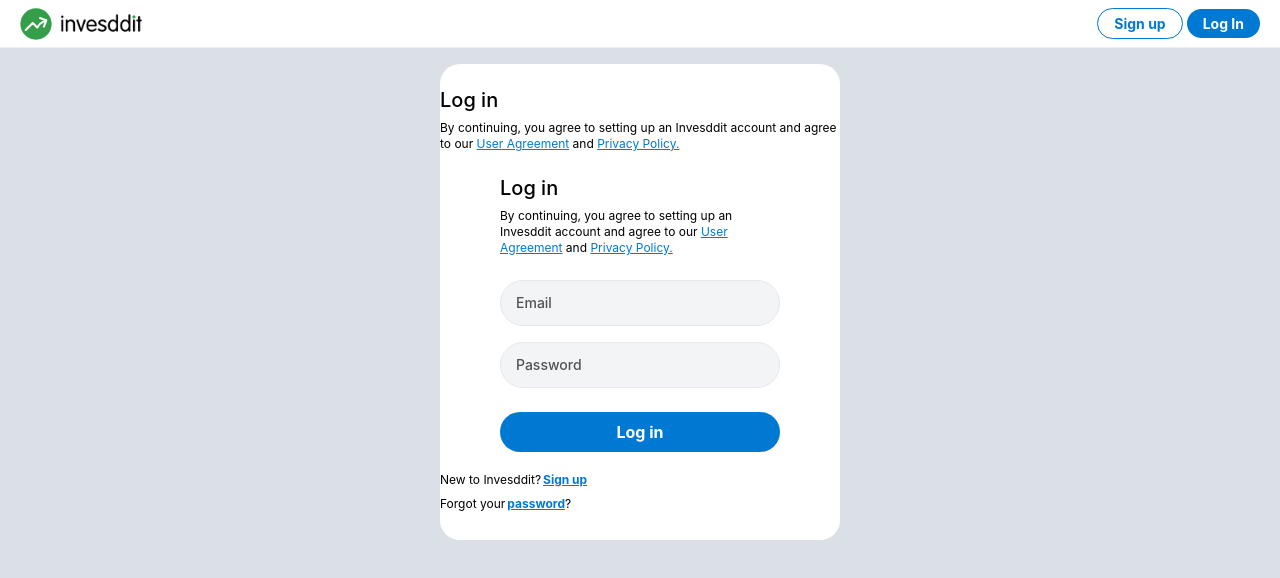
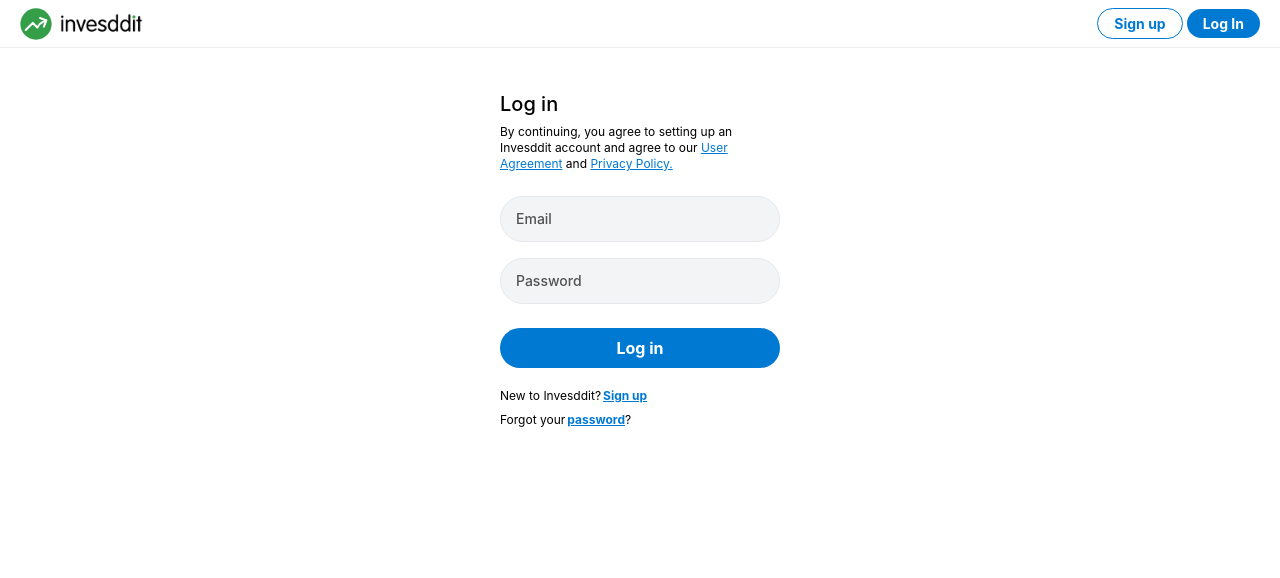
Before and after one commit to ayrt-n/invesddit, a React (Create React App) app: page /login in a window 1280 px wide. Shown: the top 578 px of the page. Built offline with nearby package versions, Linux system fonts and the light colour scheme; what tailwind-gradient-mask-image would draw is missing.

Commit message:
Add links prop to pass to login/signup forms

```diff
--- a/src/components/Login.js
+++ b/src/components/Login.js
@@ -2,15 +2,7 @@ import React from 'react';
 import LoginForm from './LoginForm';
 
 function Login() {
-  return (
-    <div className="max-w-[400px] bg-canvas-light mx-auto overflow-auto mt-4 rounded-[20px]">
-      <div className="my-[24px]">
-        <h1 className="font-medium text-[20px] leading-[24px]">Log in</h1>
-        <p className="mt-[8px] text-[12px] leading-[16px]">
-          By continuing, you agree to setting up an Invesddit account and agree to our <a href="/user-agreement" target="_blank" className="underline text-primary-500">User Agreement</a> and <a href="/user-agreement" target="_blank" className="underline text-primary-500">Privacy Policy.</a>
-        </p>
-      </div>
-      <LoginForm />
+  const loginLinks = (
     <div className="text-[12px] leading-[16px] mt-[16px] mb-[24px]">
       <div>
         New to Invesddit?
@@ -22,6 +14,15 @@ function Login() {
         ?
       </div>
     </div>
+  );
+
+  return (
+    <div className="min-h-[calc(100vh-48px)] bg-canvas-light">
+      <div className="py-[20px] px-[24px]">
+        <div className="max-w-[280px] mx-auto">
+          <LoginForm links={loginLinks} />
+        </div>
+      </div>
     </div>
   );
 }
--- a/src/components/LoginForm.js
+++ b/src/components/LoginForm.js
@@ -6,7 +6,7 @@ import LoginButton from './forms/LoginButton';
 import { useNavigate } from 'react-router-dom';
 import ErrorMessage from './forms/ErrorMessage';
 
-function LoginForm() {
+function LoginForm({ links }) {
   const navigate = useNavigate();
   const [errorMessage, setErrorMessage] = useState(null);
 
@@ -70,6 +70,7 @@ function LoginForm() {
           </form>
         )}
       </Formik>
+      {links}
     </div>
   );
 }
--- a/src/components/OnboardModal.js
+++ b/src/components/OnboardModal.js
@@ -5,10 +5,8 @@ import LoginForm from './LoginForm';
 function OnboardModal({ initialState, callToAction }) {
   const [content, setContent] = useState(initialState || 'signup');
 
-  if (content === 'signup') {
-    return (
-      <div className="max-w-[280px] mx-auto">
-        <SignUpForm callToAction={callToAction} />
+  // Sign up content
+  const signupLinks = (
     <div className="text-[12px] leading-[16px] mt-[16px] mb-[24px]">
       <div>
         Already have an account?
@@ -17,14 +15,18 @@ function OnboardModal({ initialState, callToAction }) {
         </button>
       </div>
     </div>
+  );
+
+  if (content === 'signup') {
+    return (
+      <div className="max-w-[280px] mx-auto">
+        <SignUpForm callToAction={callToAction} links={signupLinks} />
       </div>
     );
   }
 
-  if (content === 'login') {
-    return (
-      <div className="max-w-[280px] mx-auto">
-        <LoginForm />
+  // Login content
+  const loginLinks = (
     <div className="text-[12px] leading-[16px] mt-[16px] mb-[24px]">
       <div>
         New to Invesddit?
@@ -38,19 +40,30 @@ function OnboardModal({ initialState, callToAction }) {
         ?
       </div>
     </div>
+  );
+
+  if (content === 'login') {
+    return (
+      <div className="max-w-[280px] mx-auto">
+        <LoginForm links={loginLinks} />
       </div>
     );
   }
 
-  return (
-    <div className="max-w-[280px] mx-auto">
-      Recover password
+
+  // Password recovery content
+  const recoveryLinks = (
     <div className="text-[12px] leading-[16px] mt-[16px] mb-[24px]">
       <div>
         New to Invesddit?
         <button onClick={() => setContent('signup')} className="underline ml-[2px] text-primary-500 font-bold leading-[24px]">Sign up</button>
       </div>
     </div>
+  );
+
+  return (
+    <div className="max-w-[280px] mx-auto">
+      Recover password
     </div>
   );
 }
--- a/src/components/SignUp.js
+++ b/src/components/SignUp.js
@@ -3,16 +3,20 @@ import SignUpForm from './SignUpForm';
 
 // User registration form component, used to register users for an account
 function SignUp() {
+  const signupLinks = (
+    <div className="text-[12px] leading-[16px] mt-[16px] mb-[24px]">
+      <div>
+        Already have an account?
+        <a href="/login" className="underline ml-[2px] text-primary-500 font-bold leading-[24px]">Log in</a>
+      </div>
+    </div>
+  );
+
   return (
-    <div className="max-w-[400px] bg-canvas-light mx-auto overflow-auto mt-4 rounded-[20px]">
-      <div className="max-w-[280px] mx-auto">
-        <SignUpForm />
-
-        <div className="text-[12px] leading-[16px] mt-[16px] mb-[24px]">
-          <div>
-            Already have an account?
-            <a href="/login" className="underline ml-[2px] text-primary-500 font-bold leading-[24px]">Log in</a>
-          </div>
+    <div className="min-h-[calc(100vh-48px)] bg-canvas-light">
+      <div className="py-[20px] px-[24px]">
+        <div className="max-w-[280px] mx-auto">
+          <SignUpForm links={signupLinks} />
         </div>
       </div>
     </div>
```
Lines whose indentation alone changed are shown as unchanged.
